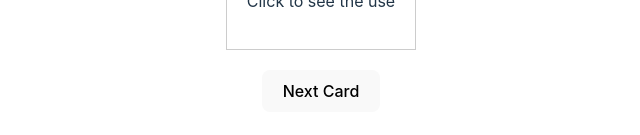
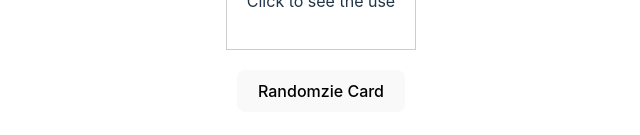
Before and after one commit to Teklemya/Project_3, a React (Vite) app in the folder Flashcards/: page / in a window 1280 px wide. Shown: the part 507-642 px from the top of the page, without its empty margins (319-959 px from the left). Built offline with nearby package versions, Linux system fonts and the light colour scheme.

Commit message:
Randomized

```diff
--- a/Flashcards/src/Flashcards/Flashcards.jsx
+++ b/Flashcards/src/Flashcards/Flashcards.jsx
@@ -55,7 +55,7 @@ const Flashcard = ({ question, answer, handleNextCard }) => {
         }}
         style={{ marginTop: '20px', padding: '10px 20px', cursor: 'pointer' }}
       >
-        Next Card
+        Randomzie Card
       </button>
     </div>
   );
```
